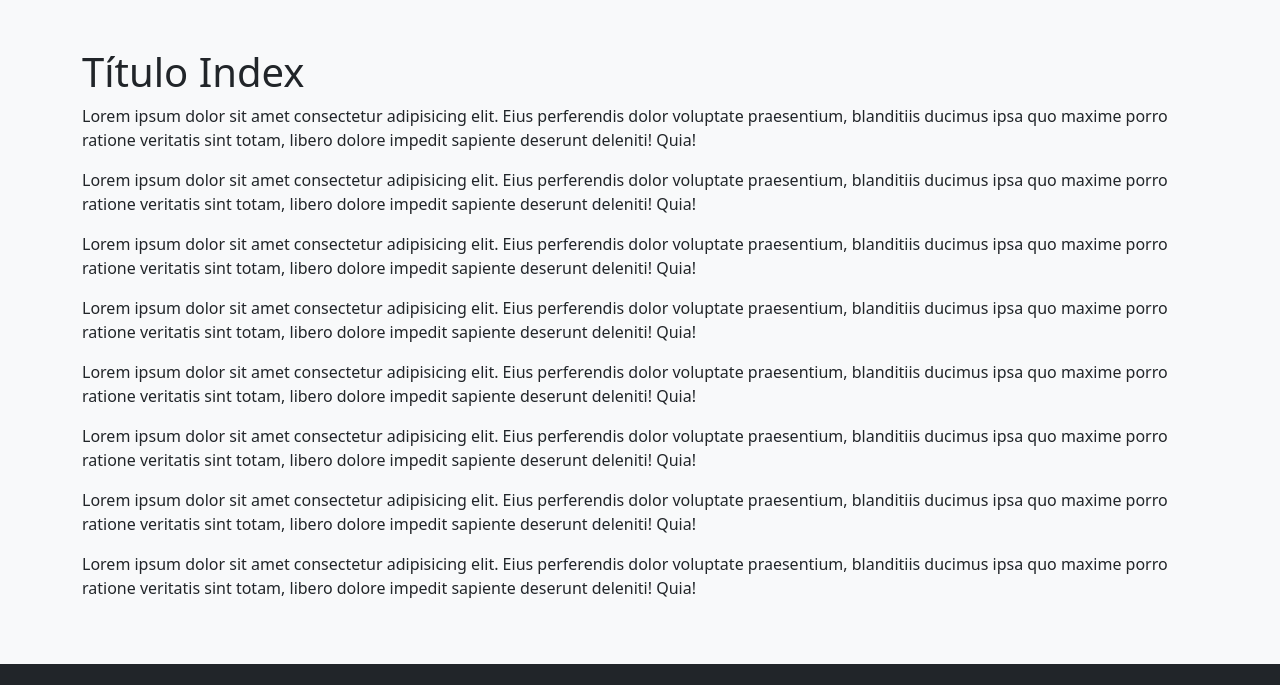
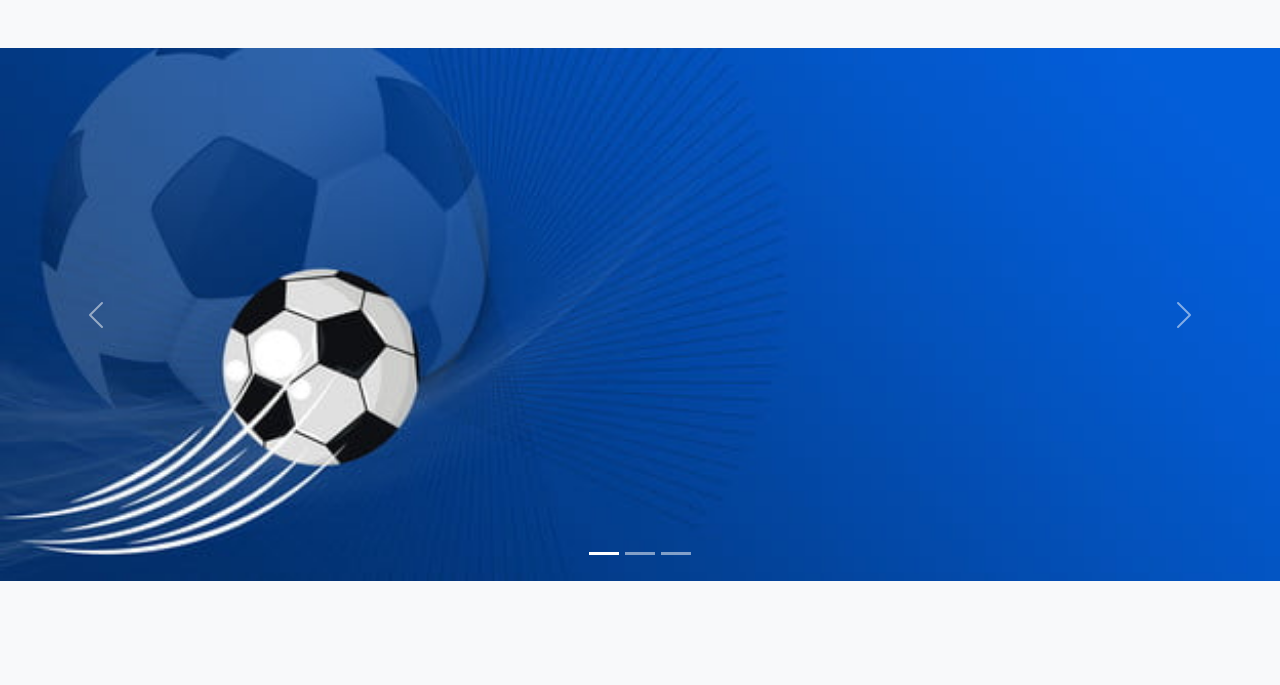
Before and after one commit to AgosVenezia/Integrador_Grupo2, a Django app: page / in a window 1280 px wide. Shown: the part 444-1129 px from the top of the page. Run offline with Django 3.2, Linux system fonts and the light colour scheme; some libraries are stand-ins or nearby versions.

Commit message:
Se añade carousel y cards a index

```diff
--- a/templates/grupo2/publica/footer.html
+++ b/templates/grupo2/publica/footer.html
@@ -1,5 +1,5 @@
 
-<footer class="footer mt-auto py-5 bg-dark">
+<footer class="footer mt-auto py-5 bg-primary">
     <div class="container text-muted">
       <div class="row">
         <div class="col-3">
--- a/templates/grupo2/publica/index.html
+++ b/templates/grupo2/publica/index.html
@@ -16,16 +16,128 @@
 </section>
 
 <section class="album py-5 bg-light">
+<div id="carouselExampleIndicators" class="carousel slide" data-bs-ride="carousel">
+    <div class="carousel-indicators">
+      <button type="button" data-bs-target="#carouselExampleIndicators" data-bs-slide-to="0" class="active" aria-current="true" aria-label="Slide 1"></button>
+      <button type="button" data-bs-target="#carouselExampleIndicators" data-bs-slide-to="1" aria-label="Slide 2"></button>
+      <button type="button" data-bs-target="#carouselExampleIndicators" data-bs-slide-to="2" aria-label="Slide 3"></button>
+    </div>
+    <div class="carousel-inner">
+      <div class="carousel-item active">
+        <img src="/static/img/carousel.jpg" class="d-block w-100" alt="1">
+      </div>
+      <div class="carousel-item">
+        <img src="/static/img/carousel.jpg" class="d-block w-100" alt="2">
+      </div>
+      <div class="carousel-item">
+        <img src="/static/img/carousel.jpg" class="d-block w-100" alt="3">
+      </div>
+    </div>
+    <button class="carousel-control-prev" type="button" data-bs-target="#carouselExampleIndicators" data-bs-slide="prev">
+      <span class="carousel-control-prev-icon" aria-hidden="true"></span>
+      <span class="visually-hidden">Previous</span>
+    </button>
+    <button class="carousel-control-next" type="button" data-bs-target="#carouselExampleIndicators" data-bs-slide="next">
+      <span class="carousel-control-next-icon" aria-hidden="true"></span>
+      <span class="visually-hidden">Next</span>
+    </button>
+  </div>
+</section>
+
+<section class="album py-5 bg-light">
     <div class="container">
-        <h1>Título Index</h1>
-        <p>Lorem ipsum dolor sit amet consectetur adipisicing elit. Eius perferendis dolor voluptate praesentium, blanditiis ducimus ipsa quo maxime porro ratione veritatis sint totam, libero dolore impedit sapiente deserunt deleniti! Quia!</p>
-        <p>Lorem ipsum dolor sit amet consectetur adipisicing elit. Eius perferendis dolor voluptate praesentium, blanditiis ducimus ipsa quo maxime porro ratione veritatis sint totam, libero dolore impedit sapiente deserunt deleniti! Quia!</p>
-        <p>Lorem ipsum dolor sit amet consectetur adipisicing elit. Eius perferendis dolor voluptate praesentium, blanditiis ducimus ipsa quo maxime porro ratione veritatis sint totam, libero dolore impedit sapiente deserunt deleniti! Quia!</p>
-        <p>Lorem ipsum dolor sit amet consectetur adipisicing elit. Eius perferendis dolor voluptate praesentium, blanditiis ducimus ipsa quo maxime porro ratione veritatis sint totam, libero dolore impedit sapiente deserunt deleniti! Quia!</p>
-        <p>Lorem ipsum dolor sit amet consectetur adipisicing elit. Eius perferendis dolor voluptate praesentium, blanditiis ducimus ipsa quo maxime porro ratione veritatis sint totam, libero dolore impedit sapiente deserunt deleniti! Quia!</p>
-        <p>Lorem ipsum dolor sit amet consectetur adipisicing elit. Eius perferendis dolor voluptate praesentium, blanditiis ducimus ipsa quo maxime porro ratione veritatis sint totam, libero dolore impedit sapiente deserunt deleniti! Quia!</p>
-        <p>Lorem ipsum dolor sit amet consectetur adipisicing elit. Eius perferendis dolor voluptate praesentium, blanditiis ducimus ipsa quo maxime porro ratione veritatis sint totam, libero dolore impedit sapiente deserunt deleniti! Quia!</p>
-        <p>Lorem ipsum dolor sit amet consectetur adipisicing elit. Eius perferendis dolor voluptate praesentium, blanditiis ducimus ipsa quo maxime porro ratione veritatis sint totam, libero dolore impedit sapiente deserunt deleniti! Quia!</p>
+        <h1>Nuestros Deportes</h1>
+        <div class="row row-cols-1 row-cols-md-3 g-4">
+            <div class="col">
+              <div class="card">
+                <img src="/static/img/futbol.jpg" class="card-img-top" alt="...">
+                <div class="card-body">
+                  <h5 class="card-title">Card title</h5>
+                  <p class="card-text">This is a longer card with supporting text below as a natural lead-in to additional content. This content is a little bit longer.</p>
+                </div>
+              </div>
+            </div>
+            <div class="col">
+              <div class="card">
+                <img src="/static/img/futbol.jpg" class="card-img-top" alt="...">
+                <div class="card-body">
+                  <h5 class="card-title">Card title</h5>
+                  <p class="card-text">This is a longer card with supporting text below as a natural lead-in to additional content. This content is a little bit longer.</p>
+                </div>
+              </div>
+            </div>
+            <div class="col">
+              <div class="card">
+                <img src="/static/img/futbol.jpg" class="card-img-top" alt="...">
+                <div class="card-body">
+                  <h5 class="card-title">Card title</h5>
+                  <p class="card-text">This is a longer card with supporting text below as a natural lead-in to additional content.</p>
+                </div>
+              </div>
+            </div>
+            <div class="col">
+              <div class="card">
+                <img src="/static/img/futbol.jpg" class="card-img-top" alt="...">
+                <div class="card-body">
+                  <h5 class="card-title">Card title</h5>
+                  <p class="card-text">This is a longer card with supporting text below as a natural lead-in to additional content. This content is a little bit longer.</p>
+                </div>
+              </div>
+            </div>
+            <div class="col">
+                <div class="card">
+                  <img src="/static/img/futbol.jpg" class="card-img-top" alt="...">
+                  <div class="card-body">
+                    <h5 class="card-title">Card title</h5>
+                    <p class="card-text">This is a longer card with supporting text below as a natural lead-in to additional content. This content is a little bit longer.</p>
+                  </div>
+                </div>
+            </div>
+            <div class="col">
+                <div class="card">
+                  <img src="/static/img/futbol.jpg" class="card-img-top" alt="...">
+                  <div class="card-body">
+                    <h5 class="card-title">Card title</h5>
+                    <p class="card-text">This is a longer card with supporting text below as a natural lead-in to additional content. This content is a little bit longer.</p>
+                  </div>
+                </div>
+            </div>
+        </div>
+    </div>
+</section>
+
+<section class="album py-5 bg-light">
+    <div class="container">
+        <h1>Novedades</h1>
+        <div class="row row-cols-1 row-cols-md-3 g-4">
+            <div class="col">
+                <div class="card text-white bg-primary mb-3" style="max-width: 18rem;">
+                    <div class="card-header">Header</div>
+                    <div class="card-body">
+                    <h5 class="card-title">Primary card title</h5>
+                    <p class="card-text">Some quick example text to build on the card title and make up the bulk of the card's content.</p>
+                    </div>
+                </div>
+            </div>
+            <div class="col">
+                <div class="card text-white bg-primary mb-3" style="max-width: 18rem;">
+                    <div class="card-header">Header</div>
+                    <div class="card-body">
+                    <h5 class="card-title">Primary card title</h5>
+                    <p class="card-text">Some quick example text to build on the card title and make up the bulk of the card's content.</p>
+                    </div>
+                </div>
+            </div>
+            <div class="col">
+                <div class="card text-white bg-primary mb-3" style="max-width: 18rem;">
+                    <div class="card-header">Header</div>
+                    <div class="card-body">
+                    <h5 class="card-title">Primary card title</h5>
+                    <p class="card-text">Some quick example text to build on the card title and make up the bulk of the card's content.</p>
+                    </div>
+                </div>
+            </div>
+        </div>
     </div>
 </section>
 {% endblock contenido %}
```
Also changed, not shown: static/img/carousel.jpg (added), static/img/futbol.jpg (added).
